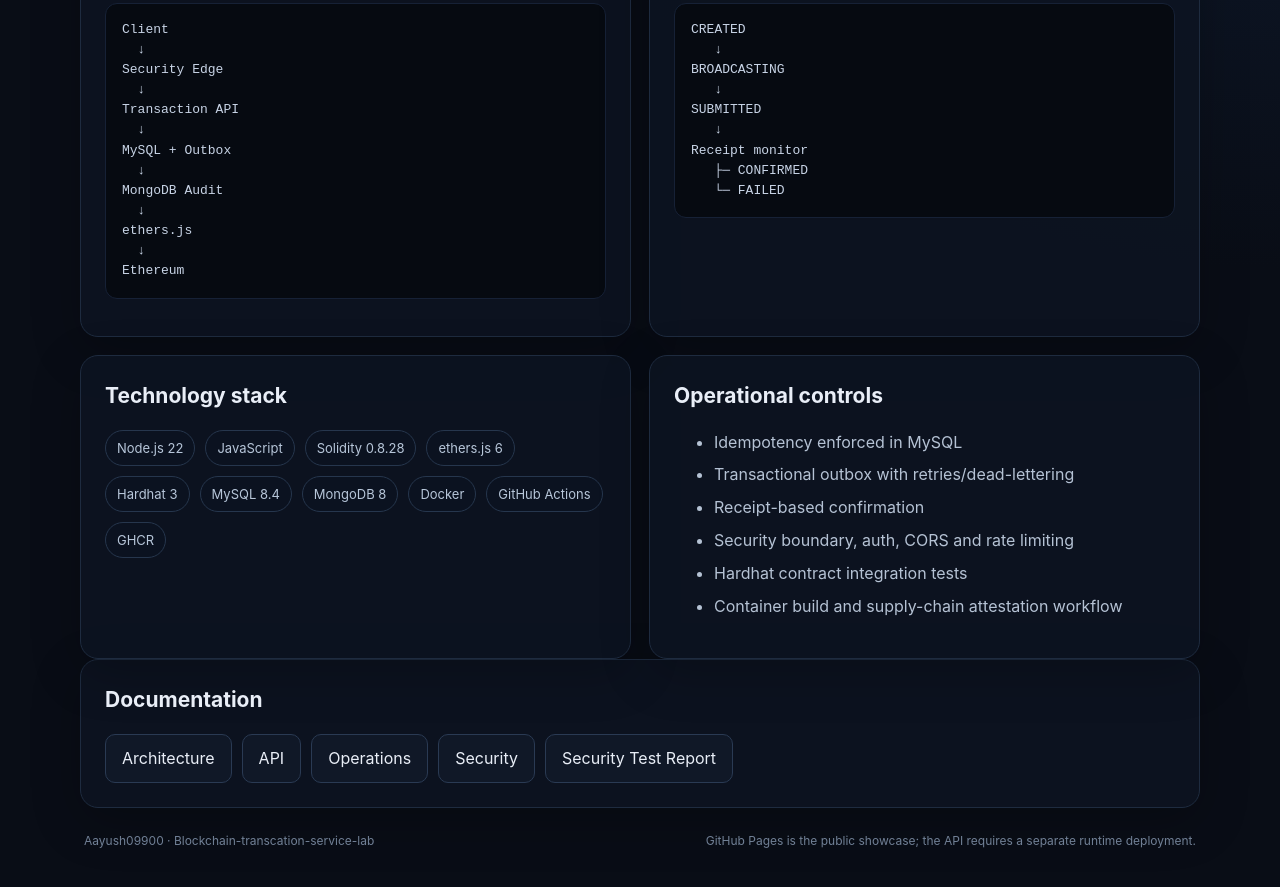
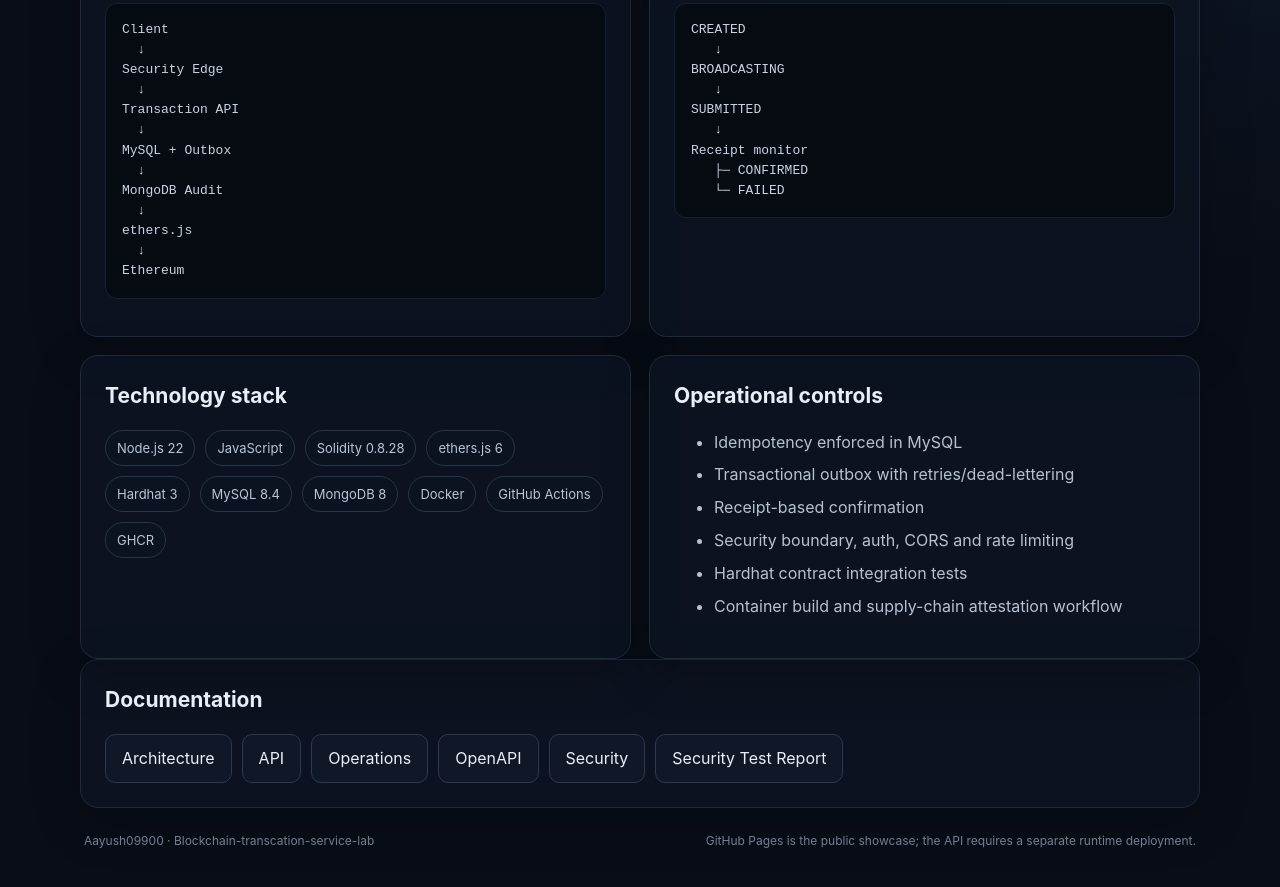
Before and after one commit to Aayush09900/Blockchain-transcation-service-lab, a website: page site/index.html in a window 1280 px wide. Shown: the part 631-1518 px from the top of the page. Drawn offline with Linux system fonts and the light colour scheme.

Commit message:
Add OpenAPI link to project dashboard

```diff
--- a/site/index.html
+++ b/site/index.html
@@ -96,7 +96,7 @@ Receipt monitor
         <a href="https://github.com/Aayush09900/Blockchain-transcation-service-lab/blob/main/docs/ARCHITECTURE.md">Architecture</a>
         <a href="https://github.com/Aayush09900/Blockchain-transcation-service-lab/blob/main/docs/API.md">API</a>
         <a href="https://github.com/Aayush09900/Blockchain-transcation-service-lab/blob/main/docs/OPERATIONS.md">Operations</a>
-        <a href="https://github.com/Aayush09900/Blockchain-transcation-service-lab/blob/main/docs/SECURITY-ARCHITECTURE.md">Security</a>
+        <a href="https://github.com/Aayush09900/Blockchain-transcation-service-lab/blob/main/docs/openapi.yaml">OpenAPI</a><a href="https://github.com/Aayush09900/Blockchain-transcation-service-lab/blob/main/docs/SECURITY-ARCHITECTURE.md">Security</a>
         <a href="https://github.com/Aayush09900/Blockchain-transcation-service-lab/blob/main/SECURITY-TEST-REPORT.md">Security Test Report</a>
       </div>
     </section>
```
